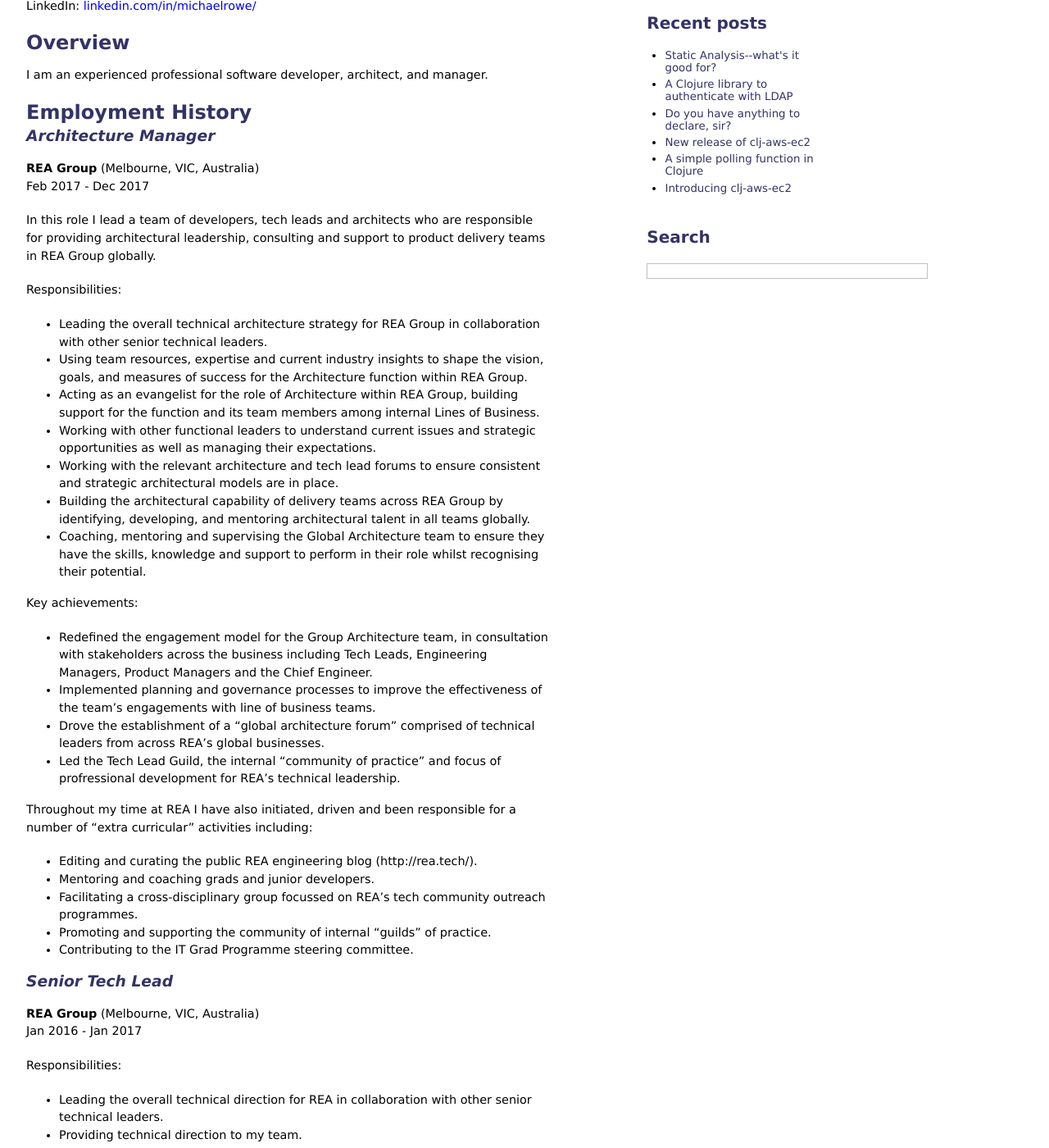
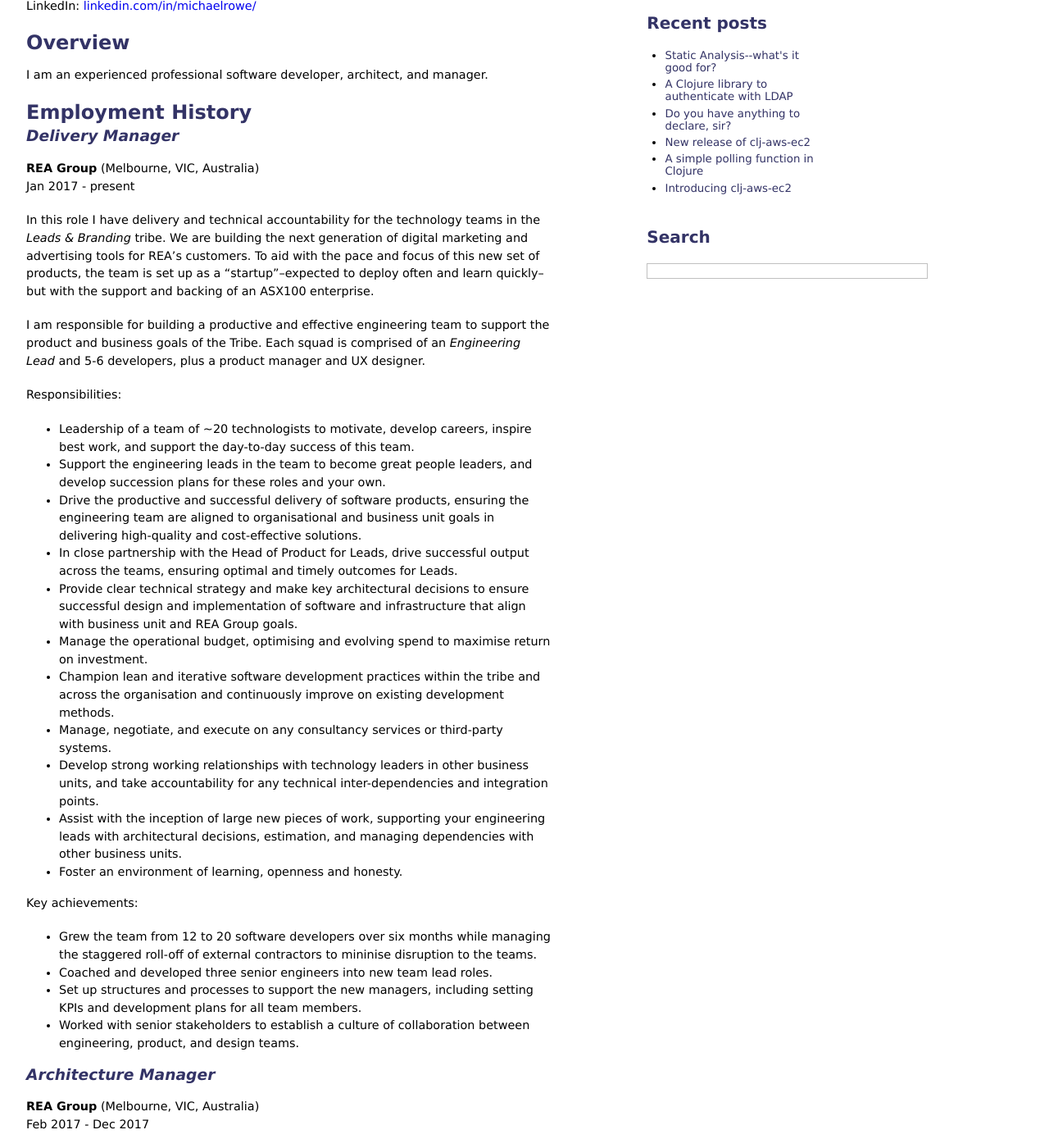
Before and after one commit to mrowe/mikerowecode.com, a Jekyll site: the page built from michael/resume.md, in a window 1280 px wide and 1400 px high, scrolled down 382 px. Shown: the whole window at 82% size. Built offline with Jekyll 4.4.1, drawn with Linux system fonts in a browser that asks for light colours; comment, search, counter and statistics services are not loaded.

Commit message:
Add delivery manager role

```diff
--- a/michael/resume.md
+++ b/michael/resume.md
@@ -22,6 +22,67 @@ I am an experienced professional software developer, architect, and manager.
 
 
 ## Employment History
+
+### _Delivery Manager_
+__REA Group__ (Melbourne, VIC, Australia)
+Jan 2017 - present
+
+In this role I have delivery and technical accountability for the
+technology teams in the _Leads & Branding_ tribe. We are building the
+next generation of digital marketing and advertising tools for REA's
+customers. To aid with the pace and focus of this new set of products,
+the team is set up as a "startup"--expected to deploy often and learn
+quickly--but with the support and backing of an ASX100 enterprise.
+
+I am responsible for building a productive and effective engineering
+team to support the product and business goals of the Tribe. Each
+squad is comprised of an _Engineering Lead_ and 5-6 developers, plus a
+product manager and UX designer.
+
+Responsibilities:
+
+ * Leadership of a team of ~20 technologists to motivate, develop
+   careers, inspire best work, and support the day-to-day success of
+   this team.
+ * Support the engineering leads in the team to become great people
+   leaders, and develop succession plans for these roles and your own.
+ * Drive the productive and successful delivery of software products,
+   ensuring the engineering team are aligned to organisational and
+   business unit goals in delivering high-quality and cost-effective
+   solutions.
+ * In close partnership with the Head of Product for Leads, drive
+   successful output across the teams, ensuring optimal and timely
+   outcomes for Leads.
+ * Provide clear technical strategy and make key architectural
+   decisions to ensure successful design and implementation of
+   software and infrastructure that align with business unit and REA
+   Group goals.
+ * Manage the operational budget, optimising and evolving spend to
+   maximise return on investment.
+ * Champion lean and iterative software development practices within
+   the tribe and across the organisation and continuously improve on
+   existing development methods.
+ * Manage, negotiate, and execute on any consultancy services or
+   third-party systems.
+ * Develop strong working relationships with technology leaders in
+   other business units, and take accountability for any technical
+   inter-dependencies and integration points.
+ * Assist with the inception of large new pieces of work, supporting
+   your engineering leads with architectural decisions, estimation,
+   and managing dependencies with other business units.
+ * Foster an environment of learning, openness and honesty.
+
+Key achievements:
+
+ * Grew the team from 12 to 20 software developers over six months
+   while managing the staggered roll-off of external contractors to
+   mininise disruption to the teams.
+ * Coached and developed three senior engineers into new team
+   lead roles.
+ * Set up structures and processes to support the new managers,
+   including setting KPIs and development plans for all team members.
+ * Worked with senior stakeholders to establish a culture of
+   collaboration between engineering, product, and design teams.
 
 
 ### _Architecture Manager_
```
